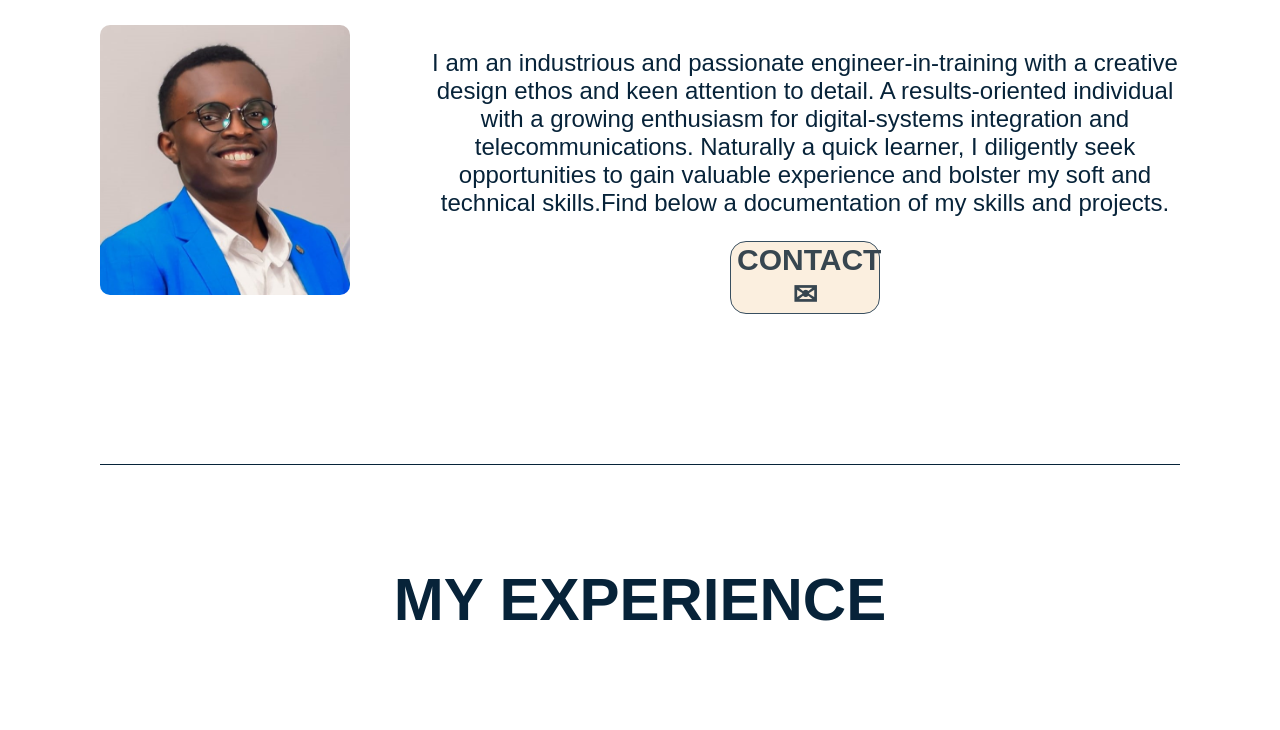
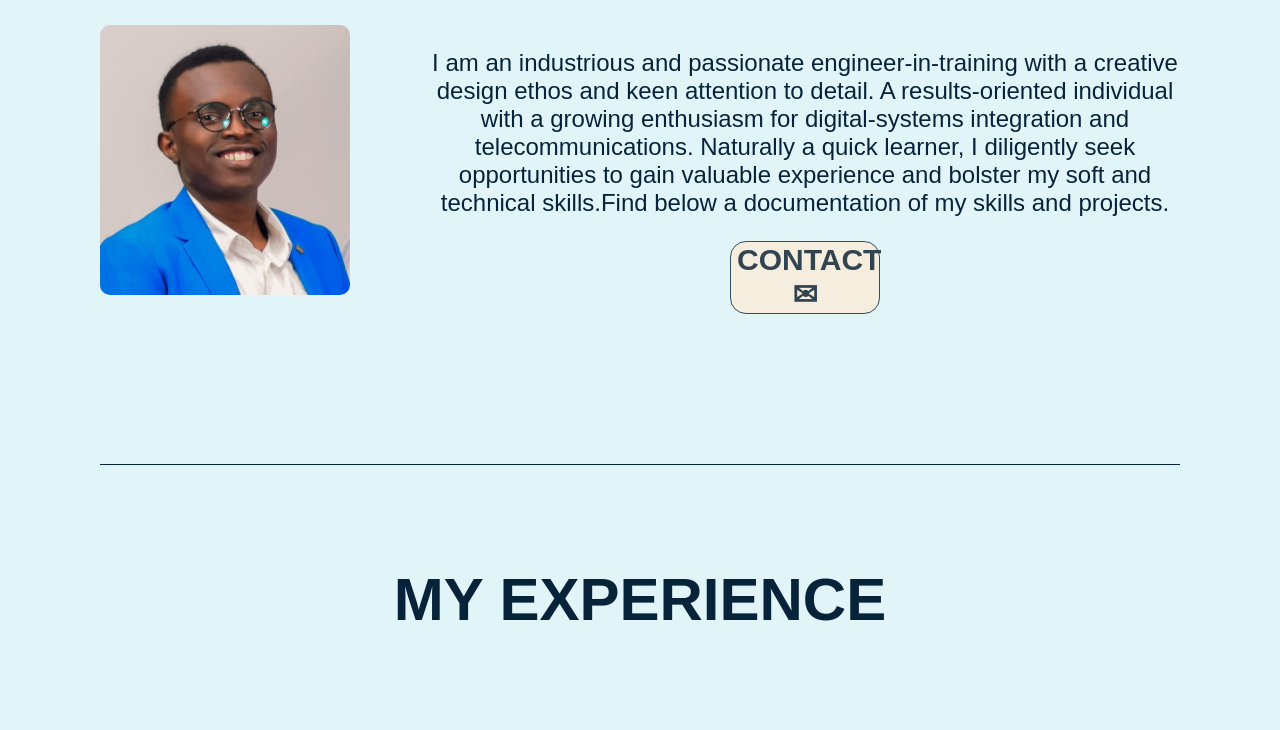
Before and after one commit to kodebyKamaw/gearboxacademy.github.io-kodebyKamaw-, a plain HTML site: page index.html in a window 1280 px wide. Shown: the part 335-1065 px from the top of the page. Drawn offline with nearby package versions, Linux system fonts and the light colour scheme; a web font is replaced by a local one.

Commit message:
Update index.html

```diff
--- a/index.html
+++ b/index.html
@@ -110,6 +110,7 @@
                 padding-bottom: 500px;
                 margin:0;
                 padding-top: 150px;
+                background-color: rgb(225, 245, 249) ;
             }
 
             .header{
@@ -233,7 +234,6 @@
                 border-color: rgb(7, 35, 57);
                 margin-left: 100px;
                 margin-right: 100px;
-
             }
 
             .profile-pic-block {
```
